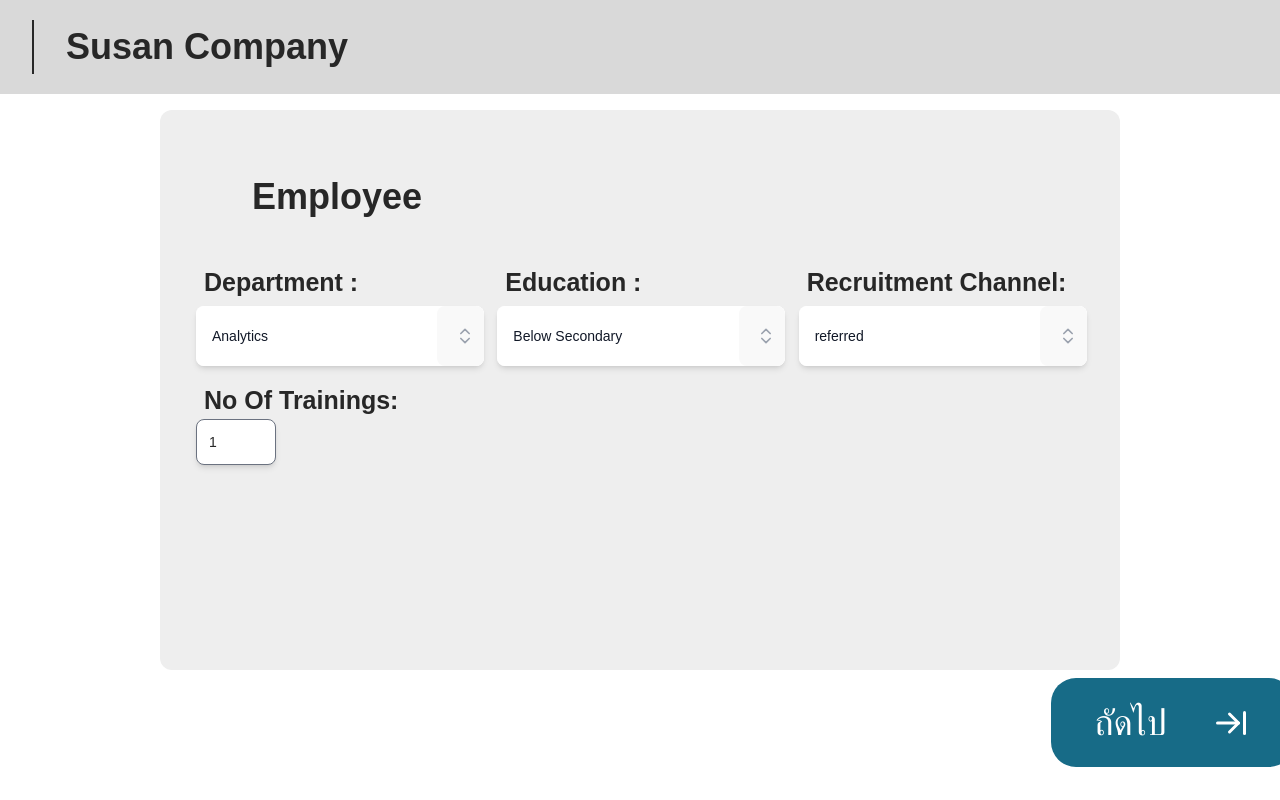
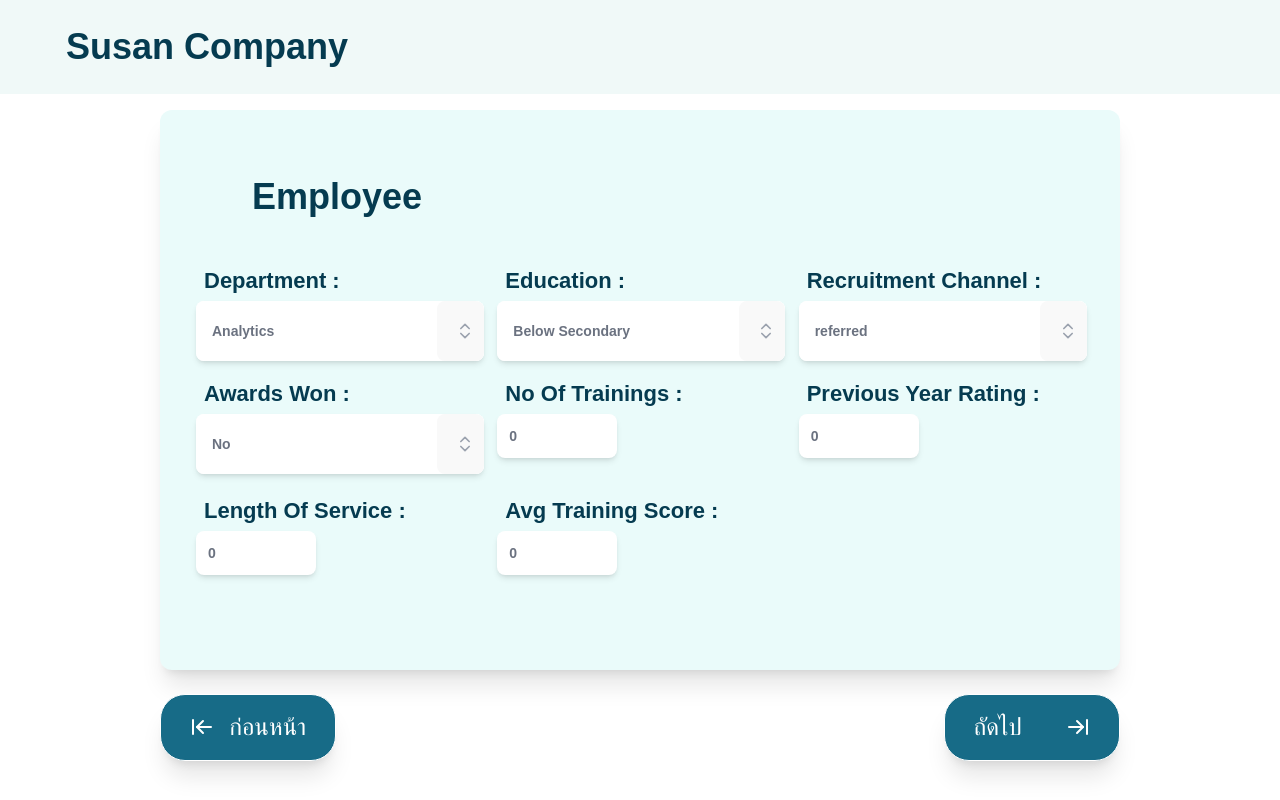
Before and after one commit to SkylabMak/miningProject, a React (Vite) app: page /Emp in a window 1280 px wide. Built offline with nearby package versions, Linux system fonts and the light colour scheme; a web font is replaced by a local one.

Commit message:
change ui

```diff
--- a/src/Page/Emp/Emp.jsx
+++ b/src/Page/Emp/Emp.jsx
@@ -3,6 +3,8 @@ import { LuArrowRightToLine } from "react-icons/lu";
 import { useNavigate } from 'react-router-dom';
 import Selector from './Selector';
 import { postData } from '../../Utils/predictions';
+import { LuArrowLeftToLine } from "react-icons/lu";
+import { Input } from 'postcss';
 
 
 function Emp() {
@@ -36,16 +38,14 @@ function Emp() {
     ];
 
 
-    //"No_of_trainings""Previous_year_rating"
-    //"Length_of_service""Awards_won""Avg_training_score"
     const [department, setDepartment] = useState(Department[0]);
     const [education, setEducation] = useState(Education[0]);
     const [recruitment_channel, setRecruitment_channel] = useState(Recruitment_channel[0]);
-    const [no_of_trainings, setNo_of_trainings] = useState(1);
-    const [previous_year_rating, setPrevious_year_rating] = useState(5);
-    const [length_of_service, setLength_of_service] = useState(3);
+    const [no_of_trainings, setNo_of_trainings] = useState();
+    const [previous_year_rating, setPrevious_year_rating] = useState();
+    const [length_of_service, setLength_of_service] = useState();
     const [awards_won, setAwards_won] = useState(Awards_wonList[0]);
-    const [avg_training_score, setAvg_training_score] = useState(50);
+    const [avg_training_score, setAvg_training_score] = useState();
     // const [count, setCount] = useState(0)
 
     const prediction = async () => {
@@ -56,7 +56,7 @@ function Emp() {
             no_of_trainings,
             previous_year_rating,
             length_of_service,
-            (awards_won.name == "Yes" ? 1:0),
+            (awards_won.name == "Yes" ? 1 : 0),
             avg_training_score
         ];
         console.log(body);
@@ -68,53 +68,83 @@ function Emp() {
     let navigate = useNavigate();
     const btnClick = async () => {
         const resultPred = prediction();
-        if(resultPred == 1){
+        if (resultPred == 1) {
             navigate('/Emp/resultPass');
         }
-        else{
+        else {
             navigate('/Emp/resultUnpass');
         }
+    };
+    const btnClickBack = async () => {
+        navigate(-1);
     };
 
     return (
         <div className="bg-[#ffffff] h-screen w-screen text-black flex flex-col items-center">
-            <div className="bg-[#D9D9D9] flex justify-start items-center w-screen py-5">
-                <div className="inline-block h-max min-h-full w-0.5 self-stretch bg-black mx-8">
-                </div>
-                <span className="text-[36px] font-bold">
+            <div className="bg-[#F0F9F8]  flex justify-start items-center w-screen py-5">
+                <div className="inline-block h-max min-h-full w-0.5 self-stretch text-primary mx-8"></div>
+                <span className="text-[36px] font-bold text-primary">
                     Susan Company
                 </span>
             </div>
-            <div className='w-[120vh] h-[70vh] bg-[#EEEEEE] rounded-xl mt-4 pt-[60px] px-9 space-y-10 '>
+            <div className='w-[120vh] h-[70vh] bg-[#EAFBFA] shadow-xl rounded-xl mt-4 pt-[60px] px-9 space-y-10 '>
                 <div className=''>
-                    <span className='flex text-[36px] font-bold px-14'>Employee</span>
+                    <span className='flex text-[36px] text-primary font-bold px-14'>Employee</span>
                 </div>
                 <div className='grid grid-cols-3 gap-4'>
                     <div className=''>
-                        <p className='text-[25px] font-semibold mx-2'>Department :</p>
+                        <p className='text-[22px]  text-primary font-semibold mx-2'>Department :</p>
                         <Selector data={Department} selected={department} setSelected={setDepartment} />
                     </div>
                     <div className=''>
-                        <p className='text-[25px] font-semibold mx-2'>Education :</p>
+                        <p className='text-[22px] text-primary font-semibold mx-2'>Education :</p>
                         <Selector data={Education} selected={education} setSelected={setEducation} />
                     </div>
                     <div className=''>
-                        <p className='text-[25px] font-semibold mx-2'>Recruitment Channel:</p>
+                        <p className='text-[22px] text-primary font-semibold mx-2 '>Recruitment Channel :</p>
                         <Selector data={Recruitment_channel} selected={recruitment_channel} setSelected={setRecruitment_channel} />
                     </div>
+                    <div className=''>
+                        <p className='text-[22px] text-primary font-semibold mx-2 '>Awards Won :</p>
+                        <Selector data={Awards_wonList} selected={awards_won} setSelected={setAwards_won} />
+                    </div>
                     <div className="mb-5">
-                        <p className='text-[25px] font-semibold mx-2'>No Of Trainings:</p>
-                        <input onChange={(e)=>{
+                        <p className='text-[22px] text-primary font-semibold mx-2'>No Of Trainings :</p>
+                        <input placeholder="0" onChange={(e) => {
                             setNo_of_trainings(parseInt(e.target.value))
+                        }}
+                            value={no_of_trainings}
+                            type="number" id="base-input" min="0" className="relative outline-none border-none w-[15vh] font-bold mt-1 text-gray-500 p-3 cursor-default overflow-hidden rounded-lg border-white bg-white text-left shadow-md focus:outline-none focus:border-sky-500 focus:ring-1 focus:ring-sky-500 sm:text-sm"></input></div>
+                    <div>
+                        <p className='text-[22px] text-primary font-semibold mx-2'>Previous Year Rating :</p>
+                        <input placeholder="0" onChange={(e) => {
+                            setPrevious_year_rating(parseInt(e.target.value))
+                        }}
+                            value={previous_year_rating} type="number" min="0" className='relative outline-none border-none w-[15vh] font-bold mt-1 text-gray-500 p-3 cursor-default overflow-hidden rounded-lg border-white bg-white text-left shadow-md focus:outline-none focus:border-sky-500 focus:ring-1 focus:ring-sky-500 sm:text-sm'></input>
+                    </div>
+                    <div>
+                        <p className='text-[22px] text-primary font-semibold mx-2'>Length Of Service :</p>
+                        <input placeholder="0" onChange={(e) => {
+                            setLength_of_service(parseInt(e.target.value))
+                        }}
+                            value={length_of_service} type="number" min="0" className='relative outline-none border-none w-[15vh] font-bold mt-1 text-gray-500 p-3 cursor-default overflow-hidden rounded-lg border-white bg-white text-left shadow-md focus:outline-none focus:border-sky-500 focus:ring-1 focus:ring-sky-500 sm:text-sm'></input>
+                    </div>
+                    <div>
+                        <p className='text-[22px] text-primary font-semibold mx-2'>Avg Training Score :</p>
+                        <input placeholder="0" onChange={(e) => {
+                            setAvg_training_score(parseInt(e.target.value))
+                        }}
+                            value={avg_training_score} type="number" min="0" className='relative outline-none border-none w-[15vh] font-bold mt-1 text-gray-500 p-3 cursor-default overflow-hidden rounded-lg border-white bg-white text-left shadow-md focus:outline-none focus:border-sky-500 focus:ring-1 focus:ring-sky-500 sm:text-sm'></input>
+                    </div>
 
-                        }}
-                        value={no_of_trainings}
-                            type="number" id="base-input" className="relative w-[10vh] p-3 cursor-default overflow-hidden rounded-lg bg-white text-left shadow-md focus:outline-none focus-visible:ring-2 focus-visible:ring-white/75 focus-visible:ring-offset-2 focus-visible:ring-offset-teal-300 sm:text-sm"></input>
-                    </div>
                 </div>
             </div>
-            <div className='w-[1307px] my-2 flex justify-end'>
-                <button className=' w-[243px] h-[89px] bg-secondary text-white text-[36px] flex items-center justify-between rounded-[25px]' onClick={btnClick}>
+            <div className='w-[120vh] my-2 flex justify-between'>
+                <button className=' w-[22vh] mt-4 shadow-xl bg-secondary border-white text-white text-[24px] flex items-center justify-between rounded-[25px] hover:opacity-80' onClick={btnClickBack}>
+                    <LuArrowLeftToLine />
+                    <span> ก่อนหน้า</span>
+                </button>
+                <button className=' w-[22vh] mt-4 shadow-xl bg-secondary border-white text-white text-[24px] flex items-center justify-between rounded-[25px] hover:opacity-80' onClick={btnClick}>
                     <span> ถัดไป</span>
                     <LuArrowRightToLine />
                 </button>
--- a/src/Page/Emp/ResultDidnPass.jsx
+++ b/src/Page/Emp/ResultDidnPass.jsx
@@ -14,28 +14,27 @@ function ResultDidnPass() {
     return (
         <>
             <div className="bg-[#ffffff] h-screen w-screen text-black flex flex-col items-center">
-                <div className="bg-[#D9D9D9] flex justify-start items-center w-screen py-5">
-                    <div className="inline-block h-max min-h-full w-0.5 self-stretch bg-black mx-8">
-                    </div>
-                    <span className="text-[36px] font-bold">
+                <div className="bg-[#F0F9F8]  flex justify-start items-center w-screen py-5">
+                    <div className="inline-block h-max min-h-full w-0.5 self-stretch text-primary mx-8"></div>
+                    <span className="text-[36px] font-bold text-primary">
                         Susan Company
                     </span>
                 </div>
-                <div className='w-[1307px] h-[707px] bg-[#EEEEEE] rounded-xl my-4 p-[60px] flex flex-col space-y-10 items-center'>
-                    <div className='w-[675px] h-[109px] bg-[#D9D9D9] flex items-center justify-evenly rounded-full'>
-                        <FaRegFileExcel className='text-[60px]'/>
-                        <p className=' text-[36px] font-bold'>คุณอาจไม่ได้รับการเลื่อนขั้นในครั้งนี้</p>
+                <div className='w-[120vh] h-[70vh] bg-[#EAFBFA] shadow-xl rounded-xl mt-4 px-9 flex flex-col space-y-10 items-center'>
+                    <div className='w-[90vh] mt-7 py-4 bg-white flex items-center justify-evenly rounded-xl'>
+                        <FaRegFileExcel className='text-[60px] text-red-500' />
+                        <p className=' text-[36px] font-bold text-primary'>คุณอาจไม่ได้รับการเลื่อนขั้นในครั้งนี้</p>
                     </div>
-                    <div className='w-[1123px] h-[300px] bg-[#D9D9D9] rounded-3xl'></div>
+                    <div className='w-[110vh] h-[40vh] bg-white rounded-2xl'></div>
                 </div>
-                <div className='w-[1307px] my-2 flex justify-end'>
-                <div className='w-[1307px] my-2 flex justify-start'>
-                    <button className='w-[255px] h-[89px] bg-secondary text-white text-[36px] flex items-center justify-between rounded-[25px]' onClick={btnClickBack}>
-                    <LuArrowLeftToLine />
-                    <span> ก่อนหน้า</span>
+
+                <div className='w-[120vh] mt-2 flex justify-start'>
+                    <button className='w-[22vh] mt-4 shadow-xl bg-secondary border-white text-white text-[24px] flex items-center justify-between rounded-[25px] hover:opacity-80' onClick={btnClickBack}>
+                        <LuArrowLeftToLine />
+                        <span> ก่อนหน้า</span>
                     </button>
                 </div>
-            </div>
+
             </div>
 
         </>
--- a/src/Page/Emp/ResultPass.jsx
+++ b/src/Page/Emp/ResultPass.jsx
@@ -14,28 +14,27 @@ function ResultPass() {
     return (
         <>
             <div className="bg-[#ffffff] h-screen w-screen text-black flex flex-col items-center">
-                <div className="bg-[#D9D9D9] flex justify-start items-center w-screen py-5">
-                    <div className="inline-block h-max min-h-full w-0.5 self-stretch bg-black mx-8">
-                    </div>
-                    <span className="text-[36px] font-bold">
+                <div className="bg-[#F0F9F8]  flex justify-start items-center w-screen py-5">
+                    <div className="inline-block h-max min-h-full w-0.5 self-stretch text-primary mx-8"></div>
+                    <span className="text-[36px] font-bold text-primary">
                         Susan Company
                     </span>
                 </div>
-                <div className='w-[1307px] h-[707px] bg-[#EEEEEE] rounded-xl my-4 p-[60px] flex flex-col space-y-10 items-center'>
-                    <div className='w-[675px] h-[109px] bg-[#D9D9D9] flex items-center justify-evenly rounded-full'>
-                        <LuCheckCircle className='text-[60px]'/>
-                        <p className=' text-[36px] font-bold'>คุณมีโอกาสได้รับการเลื่อนขั้น</p>
+                <div className='w-[120vh] h-[70vh] bg-[#EAFBFA] shadow-xl rounded-xl mt-4 px-9 flex flex-col space-y-10 items-center'>
+                    <div className='w-[90vh] mt-7 py-4 bg-white flex items-center justify-evenly rounded-xl'>
+                        <LuCheckCircle className='text-[60px] text-green-500' />
+                        <p className=' text-[36px] text-primary font-bold'>คุณมีโอกาสได้รับการเลื่อนขั้น</p>
                     </div>
-                    <div className='w-[1123px] h-[300px] bg-[#D9D9D9] rounded-3xl'></div>
+                    <div className='w-[110vh] h-[40vh] bg-white rounded-2xl'></div>
                 </div>
-                <div className='w-[1307px] my-2 flex justify-end'>
-                <div className='w-[1307px] my-2 flex justify-start'>
-                    <button className='w-[260px] h-[89px] bg-secondary text-white text-[36px] flex items-center justify-between rounded-[25px]' onClick={btnClickBack}>
-                    <LuArrowLeftToLine />
-                    <span> ก่อนหน้า</span>
+
+                <div className='w-[120vh] mt-2 flex justify-start'>
+                    <button className='w-[22vh] mt-4 shadow-xl bg-secondary border-white text-white text-[24px] flex items-center justify-between rounded-[25px] hover:opacity-80' onClick={btnClickBack}>
+                        <LuArrowLeftToLine />
+                        <span> ก่อนหน้า</span>
                     </button>
                 </div>
-            </div>
+
             </div>
 
         </>
--- a/src/Page/Emp/Selector.jsx
+++ b/src/Page/Emp/Selector.jsx
@@ -30,7 +30,7 @@ function Selector({data,selected,setSelected}) {
         <div className="relative mt-1">
           <div className="relative w-full cursor-default overflow-hidden rounded-lg bg-white text-left shadow-md focus:outline-none focus-visible:ring-2 focus-visible:ring-white/75 focus-visible:ring-offset-2 focus-visible:ring-offset-teal-300 sm:text-sm">
             <Combobox.Input
-              className="w-full outline-none border-none py-5 pl-4 pr-10 text-sm leading-5 text-gray-900 focus:ring-0"
+              className="w-full outline-none border-none font-bold text-gray-500 py-5 pl-4 pr-10 text-sm leading-5  focus:ring-0"
               displayValue={(person) => person.name}
               onChange={(event) => setQuery(event.target.value)}
             />
--- a/src/Page/Hr/HR.jsx
+++ b/src/Page/Hr/HR.jsx
@@ -5,6 +5,7 @@ import { toList } from '../../Utils/toList';
 import { fetchPredictions_List } from '../../Utils/predictions';
 import { useNavigate } from 'react-router-dom';
 import { LuArrowRightToLine } from "react-icons/lu";
+import { LuArrowLeftToLine } from "react-icons/lu";
 
 
 function HR() {
@@ -34,21 +35,24 @@ function HR() {
         }
     };
 
+    const btnClickBack = async () => {
+        navigate(-1);
+    };
+
     return (
         <>
             <div className="bg-[#ffffff] h-screen w-screen text-black flex flex-col">
-                <div className="bg-[#D9D9D9] flex justify-start items-center w-screen py-5">
-                    <div className="inline-block h-max min-h-full w-0.5 self-stretch bg-black mx-8">
-                    </div>
-                    <span className="text-[36px]">
+                <div className="bg-[#F0F9F8]  flex justify-start items-center w-screen py-5">
+                    <div className="inline-block h-max min-h-full w-0.5 self-stretch text-primary mx-8"></div>
+                    <span className="text-[36px] font-bold text-primary">
                         Susan Company
                     </span>
                 </div>
-                <div className="grow flex flex-col justify-center items-center">
-                    <span className="text-[36px] my-4 font-bold">
+                <div className="grow flex flex-col mt-[15vh] items-center">
+                    <span className="text-[36px] text-primary my-1 font-bold">
                         ระบบคาดการณ์การประเมินบุคลากร
                     </span>
-                    <span className="text-[18px] my-4">
+                    <span className="text-[18px] font-semibold">
                         กรุณาใส่ไฟล์นามสกุล .csv เพื่อทำการประเมิน
                     </span>
                     <div className="flex flex-col items-center justify-center">
@@ -66,14 +70,14 @@ function HR() {
                                     backgroundColor: '#64CCC5',
                                 }}
                             >
-                                <div className={`flex flex-col items-center justify-center px-8 py-4 w-auto`}
+                                <div className={`flex flex-col items-center shadow-xl justify-center px-8 py-4 w-auto`}
 
                                 // style={{ textAlign: 'center', cursor: 'pointer' }}
                                 >
-                                    <div className={"cursor-pointer	 flex  items-center justify-center px-5 py-2 mb-5 w-auto bg-[#D9D9D9] rounded-full"}>
+                                    <div className={"cursor-pointer	 flex  items-center justify-center px-5 py-2 mb-5 w-auto bg-[#EAFBFA] rounded-full"}>
                                         drop or click to upload your file
                                     </div>
-                                    <div className={"cursor-pointer	 flex  items-center justify-center px-5 py-2 w-auto bg-[#D9D9D9] rounded-full"}>
+                                    <div className={"cursor-pointer	 flex  items-center justify-center px-5 py-2 w-auto bg-[#EAFBFA] rounded-full"}>
                                         <span className={"text-[36px] "}>
                                             csv file
                                         </span>
@@ -86,7 +90,7 @@ function HR() {
                                             )}
                                         </div>
                                         <div className="text-[36px]">
-                                            <FaFileDownload />
+                                            <FaFileDownload className='' />
                                         </div>
                                         <span></span>
                                     </div>
@@ -95,10 +99,17 @@ function HR() {
 
                         </div>
                     </div>
-                    <button className='w-[243px] h-[89px] bg-secondary text-white text-[36px] flex items-center justify-between rounded-[25px]' onClick={btnClick}>
+                    <div className='flex space-x-8'>
+                    <button className=' w-[22vh] mt-4 shadow-xl bg-secondary border-white text-white text-[24px] flex items-center justify-between rounded-[25px] hover:opacity-80' onClick={btnClickBack}>
+                        <LuArrowLeftToLine />
+                        <span> ก่อนหน้า</span>
+                    </button>
+                    <button className='w-[22vh] mt-4 shadow-xl bg-secondary border-white text-white text-[24px] flex items-center justify-between rounded-[25px] hover:opacity-80' onClick={btnClick}>
                         <div> ถัดไป</div>
                         <LuArrowRightToLine />
                     </button>
+                    </div>
+
 
                 </div>
 
--- a/src/components/Homepage/Home.jsx
+++ b/src/components/Homepage/Home.jsx
@@ -41,11 +41,11 @@ const Home = () => {
                 <div className='flex flex-row justify-center space-x-[100px] my-6 text-black'>
                     <div className='flex flex-col items-center'>
                         <GoPeople className=' size-[77px]' />
-                        <button onClick={(event) => hrPage(event)} className='bg-secondary w-[316px] rounded-full font-medium my-3 mx-auto py-3 text-white text-[24px]'>HR</button>
+                        <button onClick={(event) => hrPage(event)} className='bg-secondary w-[316px] rounded-full font-medium my-3 mx-auto py-3 text-white text-[24px] hover:opacity-80'>HR</button>
                     </div>
                     <div className='flex flex-col items-center'>
                         <BsBoxSeam className=' size-[77px]' />
-                        <button onClick={empPage} className='bg-secondary w-[316px] rounded-full font-medium my-3 mx-auto py-3 text-white text-[24px]'>Employee</button>
+                        <button onClick={empPage} className='bg-secondary w-[316px] rounded-full font-medium my-3 mx-auto py-3 text-white text-[24px] hover:opacity-80'>Employee</button>
                     </div>
                 </div>
             </div>
```
Also changed, not shown: src/Page/Hr/Print.jsx (+9 -10 lines).
